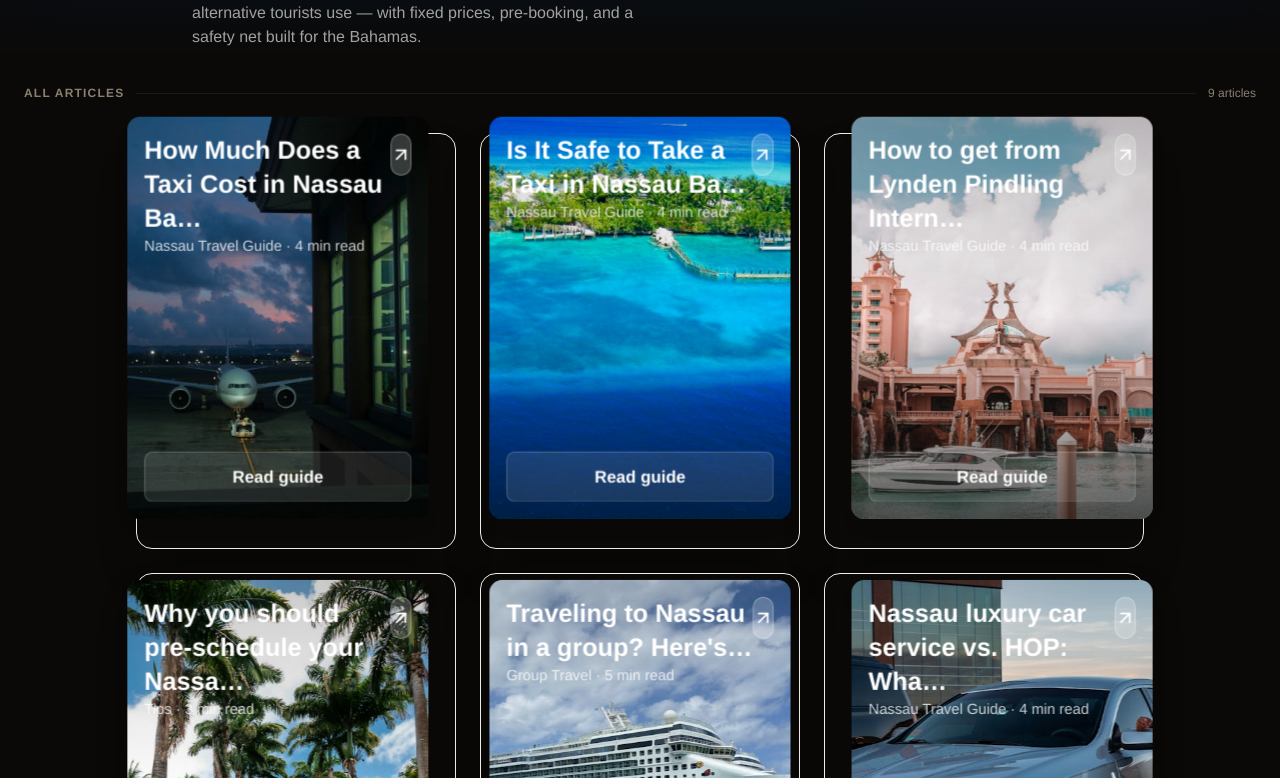
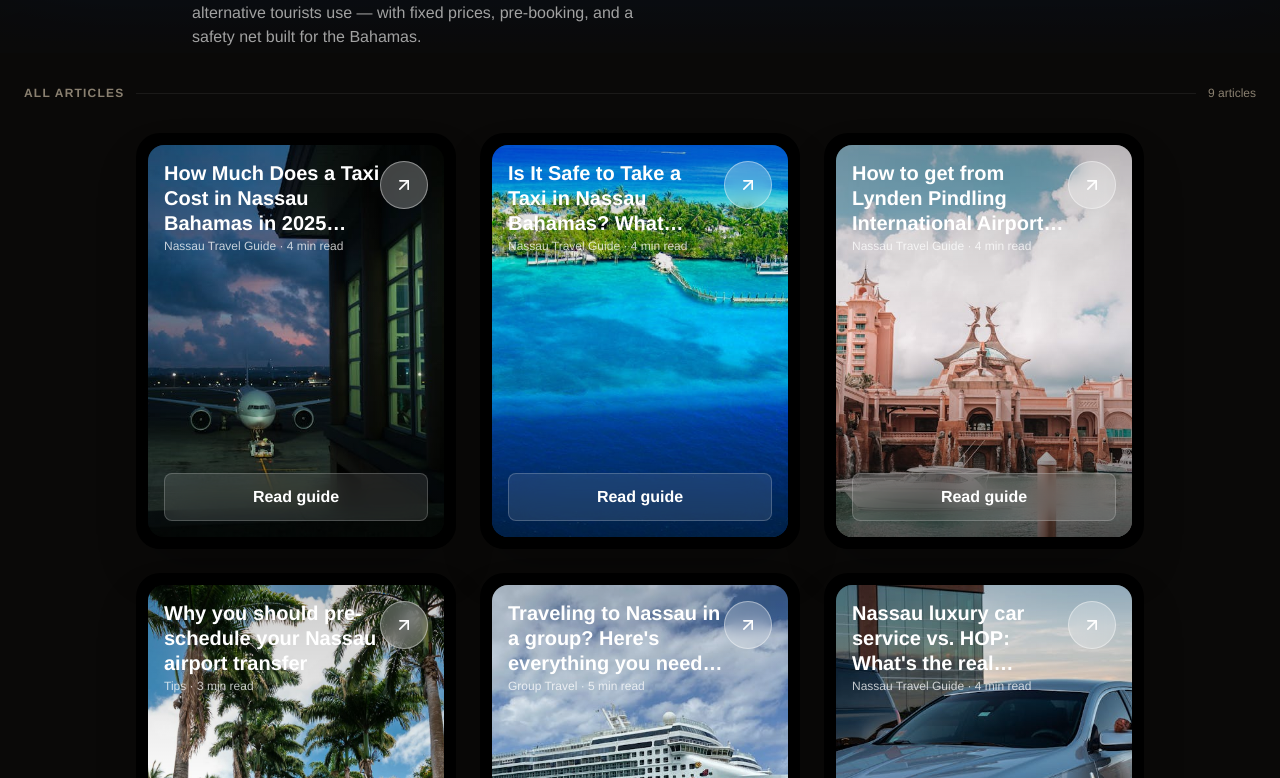
Before and after one commit to Student-enzo/hop-website-v2, a Next.js app: page /blog in a window 1280 px wide. Shown: the part 1042-1820 px from the top of the page. Built offline with nearby package versions, Linux system fonts and the light colour scheme.

Commit message:
fix(blog): clean up InteractiveTravelCard to match 21.dev sample — remove outer border, overflow-hidden, larger arrow circle, CSS line-clamp title
Co-Authored-By: RuFlo <ruv@ruv.net>

```diff
--- a/app/blog/page.tsx
+++ b/app/blog/page.tsx
@@ -171,7 +171,7 @@ export default function BlogPage() {
                   <InteractiveTravelCard
                     key={post.slug}
                     imageUrl={getImage(post.slug, post.coverImage)}
-                    title={post.title.length > 40 ? post.title.slice(0, 38) + "…" : post.title}
+                    title={post.title}
                     subtitle={`${post.category} · ${post.readTime}`}
                     actionText="Read guide"
                     href={`/blog/${post.slug}`}
--- a/components/ui/card-7.tsx
+++ b/components/ui/card-7.tsx
@@ -52,23 +52,23 @@ export const InteractiveTravelCard = React.forwardRef<
         onMouseLeave={handleMouseLeave}
         style={{ rotateX, rotateY, transformStyle: "preserve-3d" }}
         className={cn(
-          "relative h-[26rem] w-80 rounded-2xl bg-transparent shadow-2xl border border-border/30",
+          "relative h-[26rem] w-80 rounded-3xl bg-black shadow-2xl overflow-hidden",
           className
         )}
       >
         <div
           style={{ transform: "translateZ(50px)", transformStyle: "preserve-3d" }}
-          className="absolute inset-4 grid h-[calc(100%-2rem)] w-[calc(100%-2rem)] grid-rows-[1fr_auto] rounded-xl shadow-lg"
+          className="absolute inset-3 grid h-[calc(100%-1.5rem)] w-[calc(100%-1.5rem)] grid-rows-[1fr_auto] rounded-2xl shadow-lg overflow-hidden"
         >
           {/* Background Image */}
           <img
             src={imageUrl}
             alt={`${title}, ${subtitle}`}
-            className="absolute inset-0 h-full w-full rounded-xl object-cover"
+            className="absolute inset-0 h-full w-full object-cover"
           />
 
           {/* Darkening overlay */}
-          <div className="absolute inset-0 h-full w-full rounded-xl bg-gradient-to-b from-black/20 via-transparent to-black/60" />
+          <div className="absolute inset-0 h-full w-full bg-gradient-to-b from-black/20 via-transparent to-black/60" />
 
           {/* Card Content */}
           <div className="relative flex flex-col justify-between rounded-xl p-4 text-white">
@@ -77,13 +77,13 @@ export const InteractiveTravelCard = React.forwardRef<
               <div>
                 <motion.h2
                   style={{ transform: "translateZ(50px)" }}
-                  className="text-2xl font-bold"
+                  className="text-xl font-bold leading-tight line-clamp-3"
                 >
                   {title}
                 </motion.h2>
                 <motion.p
                   style={{ transform: "translateZ(40px)" }}
-                  className="text-sm font-light text-white/80"
+                  className="text-xs font-light text-white/75 mt-0.5"
                 >
                   {subtitle}
                 </motion.p>
@@ -94,7 +94,7 @@ export const InteractiveTravelCard = React.forwardRef<
                 whileTap={{ scale: 0.9 }}
                 aria-label={`Read more about ${title}`}
                 style={{ transform: "translateZ(60px)" }}
-                className="flex h-10 w-10 items-center justify-center rounded-full bg-white/20 backdrop-blur-sm ring-1 ring-inset ring-white/30 transition-colors hover:bg-white/30"
+                className="flex h-12 w-12 shrink-0 items-center justify-center rounded-full bg-white/25 backdrop-blur-sm ring-1 ring-inset ring-white/40 transition-colors hover:bg-white/35"
               >
                 <ArrowUpRight className="h-5 w-5 text-white" />
               </motion.a>
```
